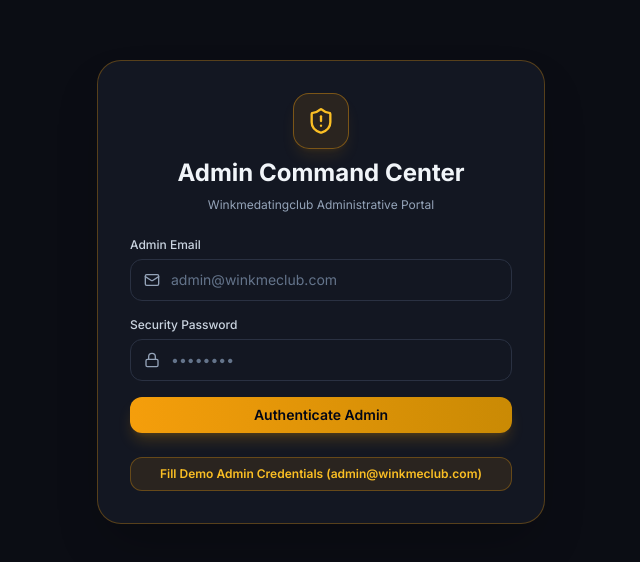
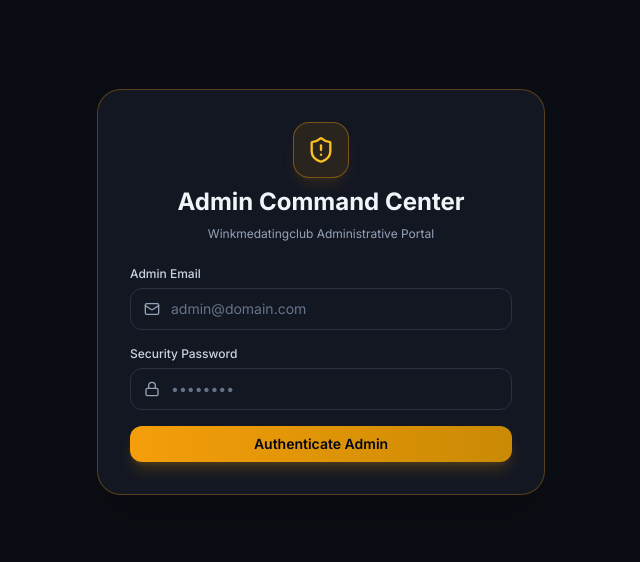
Before and after one commit to sobia22-prog/winkmeclub, a React (Vite) app in the folder client/: page /admin/login in a window 1280 px wide. Shown: the part 108-670 px from the top of the page, without its empty margins (319-959 px from the left). Built offline with nearby package versions, Linux system fonts and the light colour scheme; no server answers.

Commit message:
Remove Fill Demo Admin Credentials button from AdminLoginPage.tsx

```diff
--- a/client/src/pages/auth/AdminLoginPage.tsx
+++ b/client/src/pages/auth/AdminLoginPage.tsx
@@ -33,11 +33,6 @@
     }
   };
 
-  const handleDemoAdminFill = () => {
-    setEmail('admin@winkmeclub.com');
-    setPassword('Admin@123');
-  };
-
   return (
     <div className="min-h-screen bg-brand-dark flex items-center justify-center p-4">
       <div className="w-full max-w-md bg-brand-surface border border-amber-500/30 rounded-3xl p-8 shadow-2xl space-y-6">
@@ -55,7 +50,7 @@
           <Input
             label="Admin Email"
             type="email"
-            placeholder="admin@winkmeclub.com"
+            placeholder="admin@domain.com"
             value={email}
             onChange={(e) => setEmail(e.target.value)}
             leftIcon={<Mail className="w-4 h-4" />}
@@ -75,13 +70,6 @@
             Authenticate Admin
           </Button>
         </form>
-
-        <button
-          onClick={handleDemoAdminFill}
-          className="w-full py-2 bg-amber-500/10 border border-amber-500/30 rounded-xl text-xs font-semibold text-amber-400 hover:bg-amber-500/20 transition-colors"
-        >
-          Fill Demo Admin Credentials (admin@winkmeclub.com)
-        </button>
       </div>
     </div>
   );
```
